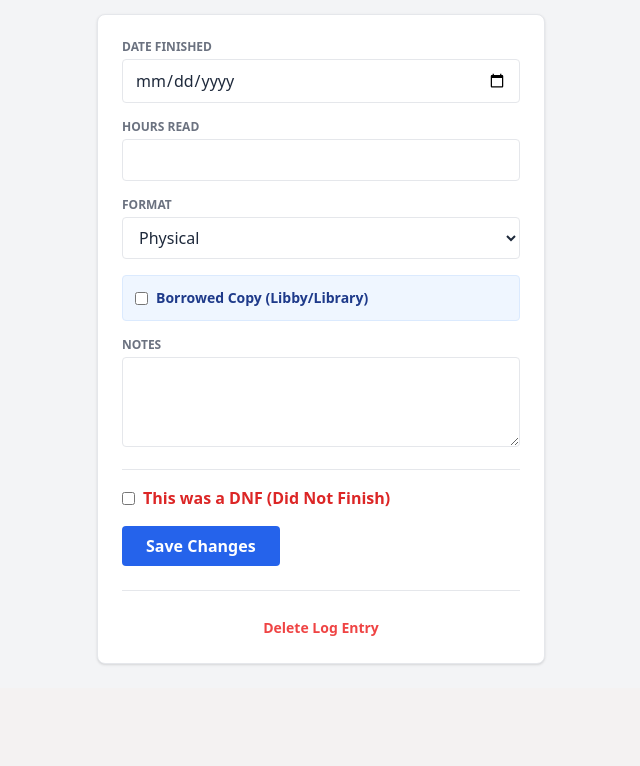
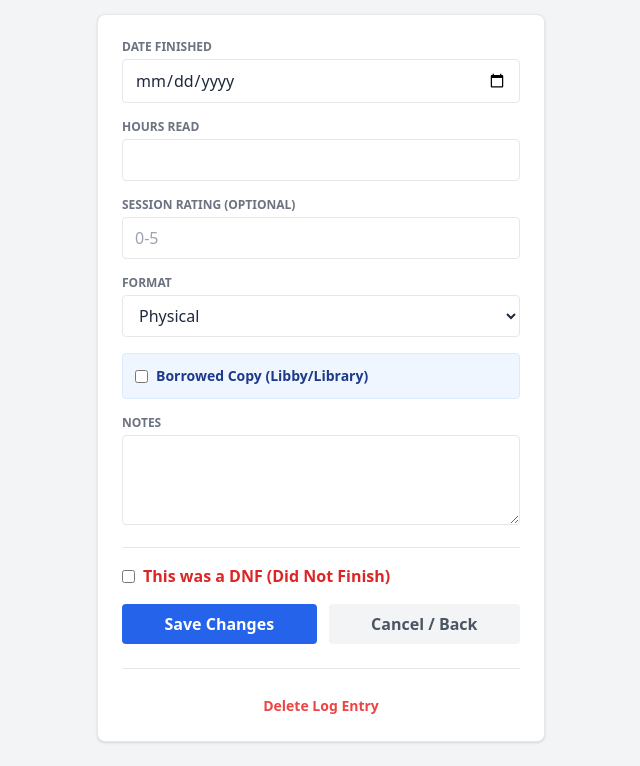
Before and after one commit to dafioram/BookLogger, a FastAPI app: template app/templates/edit_log.html in a window 1280 px wide. Shown: the part 170-936 px from the top of the page, without its empty margins (319-959 px from the left). Before the commit the page ends 835 px from the top, so only its background shows below. Run offline with FastAPI, Linux system fonts and the light colour scheme; the template is opened without the code that fills it, so the values that code supplies are empty; some libraries are stand-ins or nearby versions.

Commit message:
Move ratings from books to individual logs

```diff
--- a/app/main.py
+++ b/app/main.py
@@ -323,7 +323,6 @@ async def add_book(
 @app.get("/book/{id}", response_class=HTMLResponse)
 async def book_detail(request: Request, id: int):
     conn = get_db_connection()
-    # ADDED cover_path to query
     row = conn.execute("""
         SELECT ub.*, b.* FROM user_books ub
         JOIN books b ON ub.book_id = b.id
@@ -332,17 +331,29 @@ async def book_detail(request: Request, id: int):
 
     if not row: raise HTTPException(status_code=404, detail="Book not found")
 
-    # Apply Logic
     book = process_book_row(row)
 
     logs = conn.execute("SELECT * FROM reading_logs WHERE user_book_id = ? ORDER BY date_finished DESC", (id,)).fetchall()
+
+    # --- NEW: Calculate Average Rating ---
+    avg_row = conn.execute("""
+        SELECT AVG(session_rating) as avg_rating
+        FROM reading_logs
+        WHERE user_book_id = ? AND session_rating IS NOT NULL
+    """, (id,)).fetchone()
+
+    calculated_rating = None
+    if avg_row and avg_row['avg_rating']:
+        calculated_rating = round(avg_row['avg_rating'], 1)
+
     conn.close()
 
     return templates.TemplateResponse("book_detail.html", {
         "request": request,
         "book": book,
         "logs": logs,
-        "formats_owned": book['formats'] # Use the processed list
+        "formats_owned": book['formats'],
+        "calculated_rating": calculated_rating # <-- Pass this to template
     })
 
 @app.post("/book/{id}/delete")
@@ -360,7 +371,7 @@ async def update_inventory(
     id: int,
     shelf_status: str = Form(...),
     inventory_notes: str = Form(""),
-    user_rating: float = Form(None), # NEW FIELD
+    # REMOVED: user_rating argument
     # Standard
     physical: str = Form(None),
     kindle: str = Form(None),
@@ -371,7 +382,6 @@ async def update_inventory(
     libby_ebook: str = Form(None)
 ):
     formats = []
-    # Permanent Ownership Check
     owned_formats = 0
 
     if physical:
@@ -384,22 +394,20 @@ async def update_inventory(
         formats.append("Audible")
         owned_formats += 1
 
-    # Borrowed Check
     if libby_audio: formats.append("Libby Audiobook")
     if libby_physical: formats.append("Libby Physical")
     if libby_ebook: formats.append("Libby eBook")
 
-    # Ownership Logic: If ANY permanent format is present, I own it.
     is_owned = True if owned_formats > 0 else False
 
     conn = get_db_connection()
 
-    # UPDATED SQL: Added user_rating = ?
+    # REMOVED: user_rating update logic
     conn.execute("""
         UPDATE user_books
-        SET shelf_status = ?, inventory_notes = ?, formats_owned = ?, is_owned = ?, user_rating = ?
+        SET shelf_status = ?, inventory_notes = ?, formats_owned = ?, is_owned = ?
         WHERE id = ?
-    """, (shelf_status, inventory_notes, json.dumps(formats), is_owned, user_rating, id))
+    """, (shelf_status, inventory_notes, json.dumps(formats), is_owned, id))
 
     conn.commit()
     conn.close()
@@ -415,13 +423,14 @@ async def add_log(
     pace: str = Form("Medium"),
     notes: str = Form(""),
     is_dnf: bool = Form(False),
-    is_borrowed: bool = Form(False) # NEW PARAMETER
+    is_borrowed: bool = Form(False),
+    session_rating: float = Form(None) # <-- NEW ARGUMENT
 ):
     conn = get_db_connection()
     conn.execute("""
-        INSERT INTO reading_logs (user_book_id, date_finished, hours_read, format_consumed, pace, log_notes, is_dnf, is_borrowed)
-        VALUES (?, ?, ?, ?, ?, ?, ?, ?)
-    """, (id, date_finished, hours, format_consumed, pace, notes, is_dnf, is_borrowed))
+        INSERT INTO reading_logs (user_book_id, date_finished, hours_read, format_consumed, pace, log_notes, is_dnf, is_borrowed, session_rating)
+        VALUES (?, ?, ?, ?, ?, ?, ?, ?, ?)
+    """, (id, date_finished, hours, format_consumed, pace, notes, is_dnf, is_borrowed, session_rating))
 
     if not is_dnf:
         conn.execute("UPDATE user_books SET read_status = 'Read' WHERE id = ?", (id,))
@@ -475,14 +484,15 @@ async def update_log(
     pace: str = Form("Medium"),
     notes: str = Form(""),
     is_dnf: bool = Form(False),
-    is_borrowed: bool = Form(False) # NEW PARAMETER
+    is_borrowed: bool = Form(False),
+    session_rating: float = Form(None) # <-- NEW ARGUMENT
 ):
     conn = get_db_connection()
     conn.execute("""
         UPDATE reading_logs
-        SET date_finished = ?, hours_read = ?, format_consumed = ?, pace = ?, log_notes = ?, is_dnf = ?, is_borrowed = ?
+        SET date_finished = ?, hours_read = ?, format_consumed = ?, pace = ?, log_notes = ?, is_dnf = ?, is_borrowed = ?, session_rating = ?
         WHERE id = ?
-    """, (date_finished, hours, format_consumed, pace, notes, is_dnf, is_borrowed, log_id))
+    """, (date_finished, hours, format_consumed, pace, notes, is_dnf, is_borrowed, session_rating, log_id))
 
     row = conn.execute("SELECT user_book_id FROM reading_logs WHERE id = ?", (log_id,)).fetchone()
     conn.commit()
--- a/app/templates/edit_log.html
+++ b/app/templates/edit_log.html
@@ -15,6 +15,11 @@
             <div>
                 <label class="block text-xs font-bold text-gray-500 uppercase mb-1">Hours Read</label>
                 <input type="number" step="0.1" name="hours" value="{{ log.hours_read }}" required class="w-full border rounded px-3 py-2">
+            </div>
+
+            <div>
+                <label class="block text-xs font-bold text-gray-500 uppercase mb-1">Session Rating (Optional)</label>
+                <input type="number" step="0.1" min="0" max="5" name="session_rating" value="{{ log.session_rating if log.session_rating else '' }}" class="w-full border rounded px-3 py-2" placeholder="0-5">
             </div>
 
             <div>
@@ -44,10 +49,14 @@
                     <span>This was a DNF (Did Not Finish)</span>
                 </label>
 
-                <div class="flex justify-between items-center">
-                    <button type="submit" class="bg-blue-600 text-white px-6 py-2 rounded font-bold hover:bg-blue-700">
+                <div class="flex items-center gap-3">
+                    <button type="submit" class="flex-grow bg-blue-600 text-white px-4 py-2 rounded font-bold hover:bg-blue-700 transition">
                         Save Changes
                     </button>
+
+                    <a href="/book/{{ log.user_book_id }}" class="flex-grow text-center bg-gray-100 text-gray-600 px-4 py-2 rounded font-bold hover:bg-gray-200 transition">
+                        Cancel / Back
+                    </a>
                 </div>
             </div>
         </form>
```
Also changed, not shown: app/database.py (+5 -4 lines), app/templates/book_detail.html (+18 -11 lines).
